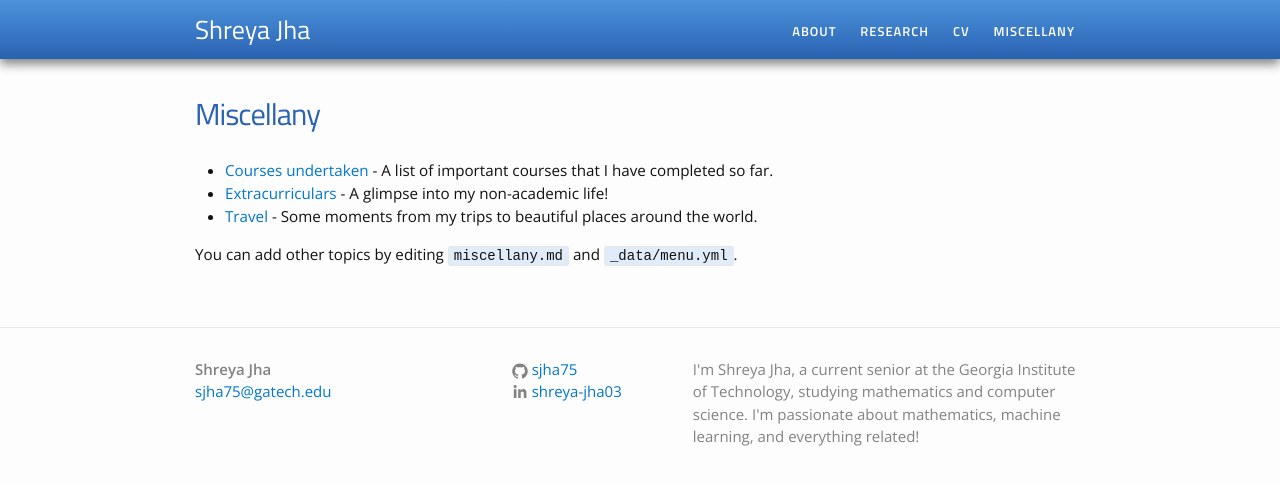
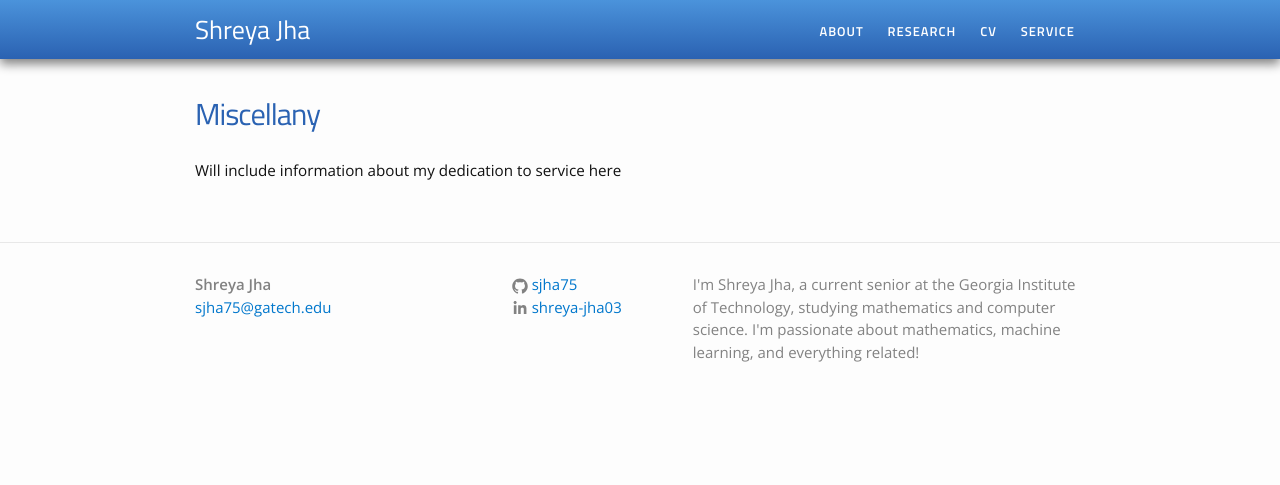
Before and after one commit to sjha75/sjha75.github.io, a Jekyll site: the page built from service.md, in a window 1280 px wide. Shown: the top 485 px of the page. Built offline with Jekyll 4.4.1, drawn with Linux system fonts in a browser that asks for light colours.

Commit message:
trying to fix this

```diff
--- a/miscellany.md
+++ /dev/null
@@ -1,13 +0,0 @@
----
-layout: page
-title: Miscellany
-permalink: /miscellany/
----
-
-<ul>
-	<li><a href="courses">Courses undertaken</a> - A list of important courses that I have completed so far.</li>
-	<li><a href="extracurricular">Extracurriculars</a> - A glimpse into my non-academic life!</li>
-	<li><a href="travel">Travel</a> - Some moments from my trips to beautiful places around the world.</li>
-</ul>
-
-You can add other topics by editing `miscellany.md` and `_data/menu.yml`.
--- /dev/null
+++ b/service.md
@@ -0,0 +1,7 @@
+---
+layout: page
+title: Miscellany
+permalink: /miscellany/
+---
+
+Will include information about my dedication to service here
```
Also changed, not shown: _data/menu.yml (+2 -9 lines).
